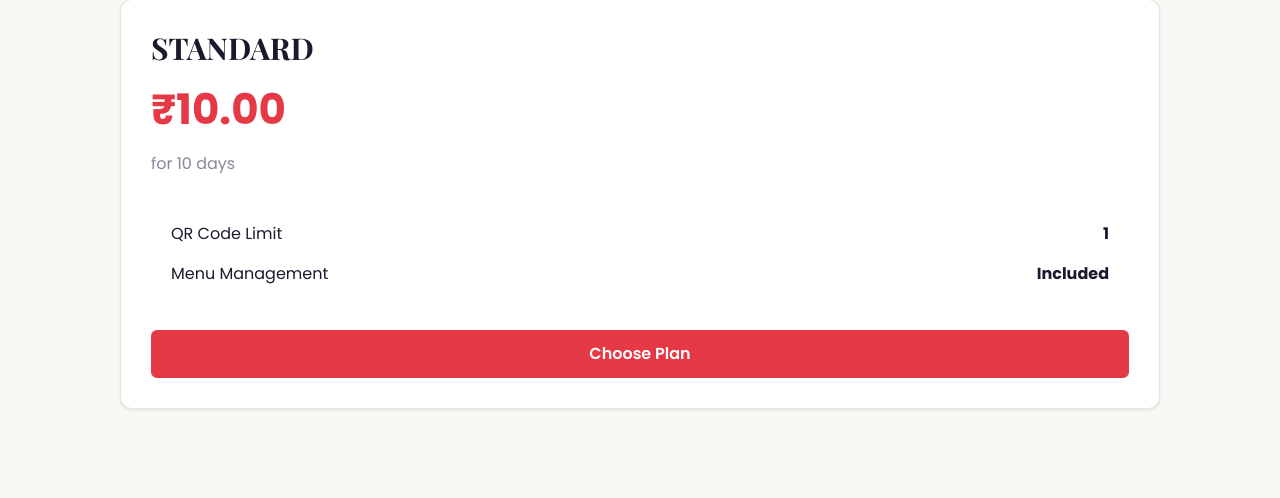
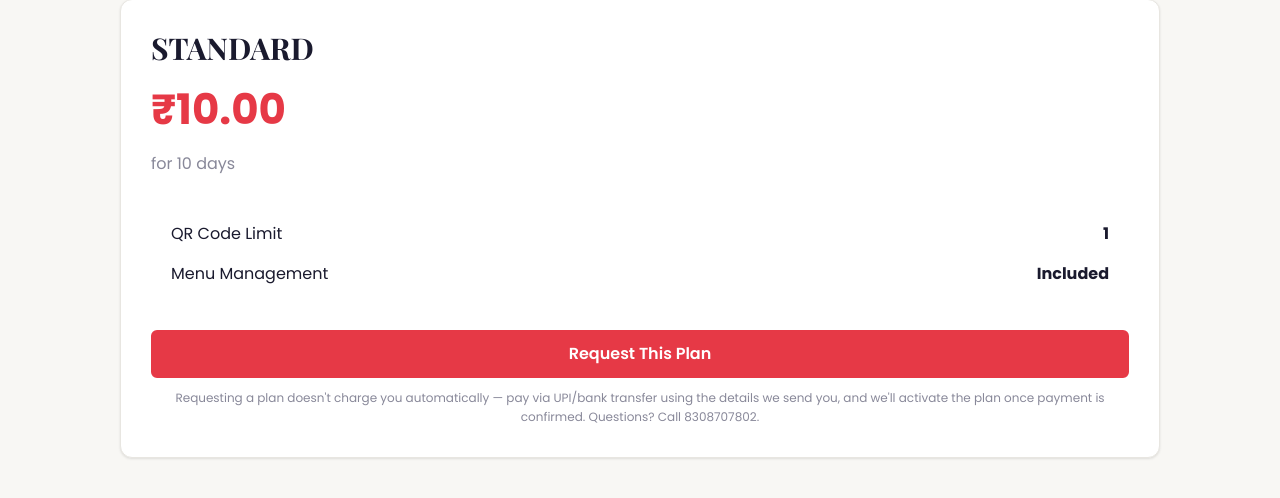
Before and after one commit to Ojas45shinde/QRMenu, a Django app: page /subscriptions/ in a window 1280 px wide. Shown: the part 180-678 px from the top of the page. Run offline with Django 5.2, Linux system fonts and the light colour scheme; a user stored in the database is signed in; tables that the repository leaves empty hold one stand-in row (values such as "Sample post"); some libraries are stand-ins or nearby versions.

Commit message:
fix: order access tokens + manual subscription verification

```diff
--- a/apps/menus/models.py
+++ b/apps/menus/models.py
@@ -74,6 +74,12 @@ class SubscriptionPlan(models.Model):
 
 class RestaurantSubscription(models.Model):
 
+    PAYMENT_STATUS_CHOICES = [
+        ("pending_verification", "Pending Verification"),
+        ("active",                "Active"),
+        ("rejected",              "Rejected"),
+    ]
+
     restaurant = models.OneToOneField(
         Restaurant,
         on_delete=models.CASCADE,
@@ -89,6 +95,23 @@ class RestaurantSubscription(models.Model):
         blank=True
     )
 
+    # Requested plan while a payment is awaiting manual verification by an
+    # admin. Kept separate from `plan` so the currently *active* plan isn't
+    # overwritten/lost while a new request is pending review.
+    requested_plan = models.ForeignKey(
+        SubscriptionPlan,
+        on_delete=models.SET_NULL,
+        null=True,
+        blank=True,
+        related_name="+",
+    )
+
+    payment_status = models.CharField(
+        max_length=25,
+        choices=PAYMENT_STATUS_CHOICES,
+        default="pending_verification",
+    )
+
     start_date = models.DateTimeField(
         default=timezone.now
     )
@@ -98,19 +121,32 @@ class RestaurantSubscription(models.Model):
         null=True
     )
 
-    is_active = models.BooleanField(default=True)
+    # No longer defaults to True — a subscription only becomes active once
+    # an admin verifies payment and explicitly activates it (see
+    # RestaurantSubscriptionAdmin.activate_subscriptions).
+    is_active = models.BooleanField(default=False)
 
     created_at = models.DateTimeField(auto_now_add=True)
 
+    def activate(self):
+        """Called only from the admin action once payment is verified."""
+        if self.requested_plan:
+            self.plan = self.requested_plan
+            self.requested_plan = None
+        self.payment_status = "active"
+        self.is_active = True
+        self.start_date = timezone.now()
+        self.end_date = (
+            timezone.now() + timedelta(days=self.plan.duration_days)
+            if self.plan else None
+        )
+        self.save()
+
     def save(self, *args, **kwargs):
-
-        # Automatically set expiry date
-        if not self.end_date and self.plan:
-            self.end_date = (
-                timezone.now() +
-                timedelta(days=self.plan.duration_days)
-            )
-
+        # NOTE: end_date is intentionally NOT auto-set here anymore. Setting
+        # it at request time (before payment is verified) would silently
+        # start burning the paid period while the request is still pending.
+        # It's set explicitly by `activate()` once verified instead.
         super().save(*args, **kwargs)
 
     def is_expired(self):
--- a/apps/menus/views.py
+++ b/apps/menus/views.py
@@ -3,8 +3,6 @@ from django.shortcuts import render, redirect, get_object_or_404
 from django.contrib import messages
 from .models import MenuCategory, MenuItem
 from .forms import MenuCategoryForm, MenuItemForm
-from datetime import timedelta
-from django.utils import timezone
 from apps.restaurants.models import Restaurant
 from .models import SubscriptionPlan, RestaurantSubscription
 
@@ -270,25 +268,25 @@ def choose_plan(request, plan_id):
         id=plan_id
     )
 
-    RestaurantSubscription.objects.update_or_create(
-
-        restaurant=restaurant,
-
-        defaults={
-
-            "plan": plan,
-
-            "start_date": timezone.now(),
-
-            "end_date": timezone.now() + timedelta(days=30),
-
-            "is_active": True
-        }
+    # IMPORTANT: this does NOT activate the plan. It only records that the
+    # restaurant has requested it. A staff member must verify payment and
+    # activate it from the admin panel (RestaurantSubscription ->
+    # "Mark payment verified & activate" action) before it takes effect.
+    # This is deliberate: there is currently no payment-gateway integration,
+    # so instantly activating here would let anyone grant themselves a free
+    # subscription.
+    subscription, _ = RestaurantSubscription.objects.get_or_create(
+        restaurant=restaurant
     )
+    subscription.requested_plan = plan
+    subscription.payment_status = "pending_verification"
+    subscription.save()
 
     messages.success(
         request,
-        f"{plan.name} plan activated successfully!"
+        f"Your request for the {plan.get_name_display()} plan has been received. "
+        f"We'll activate it as soon as your payment is verified — you'll be "
+        f"notified once it's live."
     )
 
-    return redirect("qr_list")
+    return redirect("subscription_plans")
--- a/apps/orders/urls.py
+++ b/apps/orders/urls.py
@@ -4,7 +4,7 @@ from . import views, waiter_views
 urlpatterns = [
     path("place/<slug:restaurant_slug>/<slug:qr_slug>/",
          views.place_order,            name="place_order"),
-    path("confirm/<int:order_id>/",
+    path("confirm/<uuid:access_token>/",
          views.order_confirm,          name="order_confirm"),
     path("kitchen/",
          waiter_views.kitchen_screen,  name="kitchen_screen"),
--- a/templates/orders/place_order.html
+++ b/templates/orders/place_order.html
@@ -742,7 +742,7 @@
         if (!resp.ok) throw new Error('HTTP ' + resp.status);
         const data = await resp.json();
         if (data.success) {
-          window.location.href = '/orders/confirm/' + data.order_id + '/';
+          window.location.href = '/orders/confirm/' + data.access_token + '/';
         } else {
           alert(data.error || 'Something went wrong. Please try again.');
           btn.textContent = '✓ Place Order';
--- a/templates/subscriptions/plans.html
+++ b/templates/subscriptions/plans.html
@@ -101,19 +101,24 @@
 
             </div>
 
-            <form method="post">
+            <form method="post" action="{% url 'choose_plan' plan.id %}">
                 {% csrf_token %}
 
-                <input type="hidden" name="plan_id" value="{{ plan.id }}">
-
-                <button type="submit" class="btn btn--primary" onclick="showAdminmsg()" style="
+                <button type="submit" class="btn btn--primary" style="
                         width:100%;
                         justify-content:center;
                         font-size:16px;
                         padding:14px;
                     ">
-                    Choose Plan
+                    Request This Plan
                 </button>
+
+                <p style="font-size:12px;color:var(--muted);margin-top:10px;text-align:center;">
+                    Requesting a plan doesn't charge you automatically — pay via
+                    UPI/bank transfer using the details we send you, and we'll
+                    activate the plan once payment is confirmed. Questions?
+                    Call 8308707802.
+                </p>
 
             </form>
 
@@ -131,10 +136,4 @@
 
 </div>
 
-<script>
-    function showAdminmsg() {
-        alert("CONTACT YOUR ADMIN OR CALL 8308707802")
-    }
-</script>
-
 {% endblock %}
```
Also changed, not shown: apps/menus/admin.py (+24 -0 lines), apps/orders/models.py (+7 -0 lines), apps/orders/views.py (+6 -5 lines), apps/menus/migrations/0004_subscription_payment_status.py (added), apps/orders/migrations/0002_order_access_token.py (added), 2 other files.
